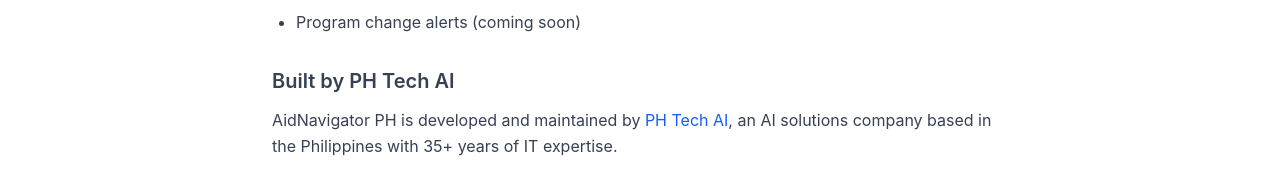
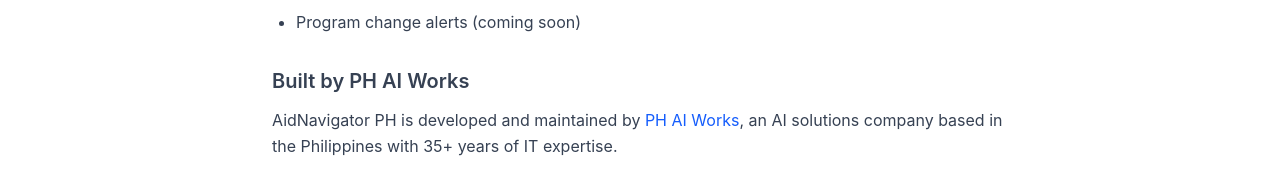
Before and after one commit to a-yama100/aidnavigator-ph, a Next.js app: page /about in a window 1280 px wide. Shown: the part 527-707 px from the top of the page. Built offline with nearby package versions, Linux system fonts and the light colour scheme; no server answers.

Commit message:
Rebrand: PH Tech AI -> PH AI Works

```diff
--- a/app/about/page.tsx
+++ b/app/about/page.tsx
@@ -2,7 +2,7 @@
 
 export const metadata = {
   title: "About AidNavigator PH",
-  description: "Learn about AidNavigator PH - a comprehensive Philippine government aid programs database by PH Tech AI.",
+  description: "Learn about AidNavigator PH - a comprehensive Philippine government aid programs database by PH AI Works.",
 }
 
 export default function AboutPage() {
@@ -29,11 +29,11 @@
             <li>Application checklist generator</li>
             <li>Program change alerts (coming soon)</li>
           </ul>
-          <h2 className="text-xl font-semibold mt-8 mb-3">Built by PH Tech AI</h2>
+          <h2 className="text-xl font-semibold mt-8 mb-3">Built by PH AI Works</h2>
           <p>
             AidNavigator PH is developed and maintained by{" "}
             <a href="https://www.phaiworks.com" target="_blank" rel="noopener noreferrer" className="text-blue-600 hover:underline">
-              PH Tech AI
+              PH AI Works
             </a>
             , an AI solutions company based in the Philippines with 35+ years of IT expertise.
           </p>
--- a/app/page.tsx
+++ b/app/page.tsx
@@ -115,7 +115,7 @@
           <div className="flex items-center gap-4">
             <span>AidNavigator PH</span>
             <span>|</span>
-            <span>A project by <a href="https://www.phaiworks.com" target="_blank" rel="noopener noreferrer" className="text-blue-400 hover:text-white">PH Tech AI</a></span>
+            <span>A project by <a href="https://www.phaiworks.com" target="_blank" rel="noopener noreferrer" className="text-blue-400 hover:text-white">PH AI Works</a></span>
           </div>
           <div className="flex gap-4">
             <a href="https://hojokin.phaiworks.com" target="_blank" rel="noopener noreferrer" className="hover:text-white">Hojokin de Go!</a>
```
